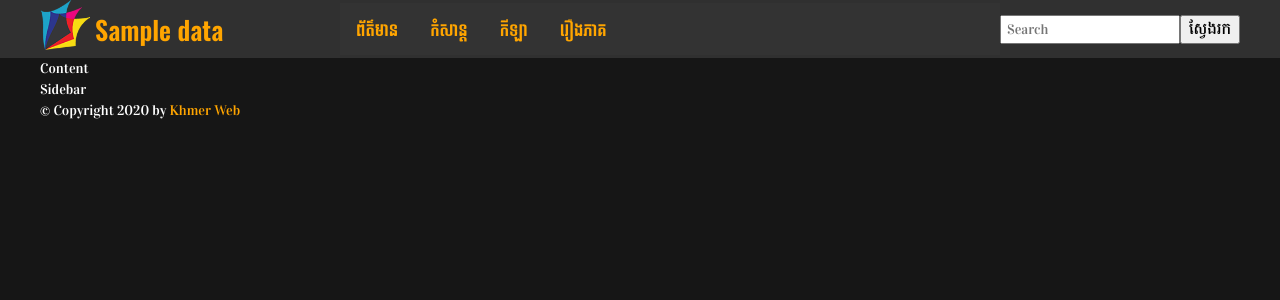
After one commit to Sokhavuth/ETV, a Python web app: template templates/base.html in a window 1280 px wide. The commit adds this page. Shown: the top 300 px of the page. Run offline with Jinja, Linux system fonts and the light colour scheme; the template is opened without the code that fills it: most values are stand-ins (such as "Sample title", 1, 10 or a date in 2020).

Commit message:
Make it better

```diff
--- /dev/null
+++ b/static/styles/base.css
@@ -0,0 +1,57 @@
+/*static/styles/base.css*/
+*{
+  margin: 0;
+  padding: 0;
+  box-sizing: border-box;
+}
+a{
+  text-decoration: none;
+  color: orange;
+}
+a:hover{
+  opacity: .7;
+}
+.region{
+  max-width: 1200px;
+  margin: 0 auto;
+}
+body{
+  font: 14px/1.5 Vidaloka, OdorMeanChey;
+  background: rgb(22, 22, 22);
+  color: white;
+}
+#menu{
+  background: rgb(48, 48, 48);
+}
+.menu-outer{
+  display: grid;
+  grid-template-columns: 25% auto 20%;
+  align-items: center;
+}
+.menu-outer #logo{
+  display: grid;
+  grid-template-columns: 50px auto;
+  align-items: center;
+  grid-gap: 5px;
+  font: 26px/1.5 Oswald, Moul;
+}
+.menu-outer #logo img{
+  width: 100%;
+}
+.menu-outer #search{
+  text-align: right;
+  display: grid;
+  grid-template-columns: auto 25%;
+
+}
+.menu-outer #search input{
+  font: 14px/1.5 Vidaloka, OdorMeanChey;
+  padding: 0 5px;
+
+}
+@media only screen and (max-width: 600px){
+  .menu-outer{
+    grid-template-columns: 100%;
+    padding: 10px;
+  }
+}
--- /dev/null
+++ b/static/styles/menu.css
@@ -0,0 +1,46 @@
+/* Add a black background color to the top navigation */
+.topnav {
+  background-color: #333;
+  overflow: hidden;
+}
+
+/* Style the links inside the navigation bar */
+.topnav a {
+  float: left;
+  display: block;
+  text-align: center;
+  padding: 14px 16px;
+  font: 16px/1.5 Oswald, Bayon;
+}
+
+/* Add an active class to highlight the current page */
+.topnav a.active {
+  color: orangered;
+}
+
+/* Hide the link that should open and close the topnav on small screens */
+.topnav .icon {
+  display: none;
+}
+
+@media screen and (max-width: 600px) {
+  .topnav a:not(:first-child) {display: none;}
+  .topnav a.icon {
+    float: right;
+    display: block;
+  }
+}
+
+@media screen and (max-width: 600px) {
+  .topnav.responsive {position: relative;}
+  .topnav.responsive a.icon {
+    position: absolute;
+    right: 0;
+    top: 0;
+  }
+  .topnav.responsive a {
+    float: none;
+    display: block;
+    text-align: left;
+  }
+}
--- /dev/null
+++ b/templates/base.html
@@ -0,0 +1,77 @@
+<!--templates/base.html-->
+<!DOCTYPE html>
+<html>
+  <head>
+    {% block head %}
+    <meta charset="UTF-8"/>
+    <meta name="viewport" content="width=device-width, initial-scale=1.0"/>
+    <title>{{data['siteTitle']}}</title>
+    <script src="/static/scripts/jQuery.js"></script>
+    <script src='/static/scripts/base.js'></script>
+    <link href="/static/styles/base.css" rel="stylesheet">
+    <link href="/static/styles/menu.css" rel="stylesheet">
+    <link href="/static/fonts/setup.css" rel='stylesheet'>
+    <link href="/static/images/site_logo.png" rel="icon">
+    <link rel="stylesheet" href="https://cdnjs.cloudflare.com/ajax/libs/font-awesome/4.7.0/css/font-awesome.min.css">
+    {% endblock %}
+  </head>
+  <body>
+    <section>
+    {% block header %}
+    <nav id='menu'>
+      <div class="menu-outer region">
+        <div id="logo">
+          <a href="/"><img src="/static/images/site_logo.png" /></a>
+          <a href="/">{{ data['siteTitle'] }}</a>
+        </div>
+        <div class="topnav " id="myTopnav">
+          <a href="#">ព័ត៌មាន</a>
+          <a href="#">កំសាន្ត</a>
+          <a href="#">កីឡា</a>
+          <a href="#">រឿងភាគ</a>
+          <a href="javascript:void(0);" class="icon" onclick="myFunction()">
+            <i class="fa fa-bars"></i>
+          </a>
+        </div>
+        <form id="search">
+          <input type="text" placeholder="Search" required />
+          <input type="submit" value="ស្វែងរក" />
+        </form>
+      </div>
+      <script>
+        function myFunction() {
+          var x = document.getElementById("myTopnav");
+          if (x.className === "topnav") {
+            x.className += " responsive";
+          } else {
+            x.className = "topnav";
+          }
+        }
+      </script>
+    </nav>
+    {% endblock %}
+    </section>
+
+    <section id="main" class="main region">
+      {% block main %}
+      <div id="content">
+      {% block content %}
+        Content
+      {% endblock %}
+      </div>
+      <div id="sidebar">
+      {% block sidebar %}
+        Sidebar
+      {% endblock %}
+      </div>
+      {% endblock %}
+    </section>
+
+    <section id="footer" class="footer region">
+      {% block footer %}
+      &copy; Copyright 2020 by <a href="https://www.khmerweb.app/">Khmer Web</a>
+      <script></script>
+      {% endblock %}
+    </section>
+  </body>
+</html>
```
Also changed, not shown: controllers/index.py (+1 -1 lines), templates/index.html (+1 -16 lines).
